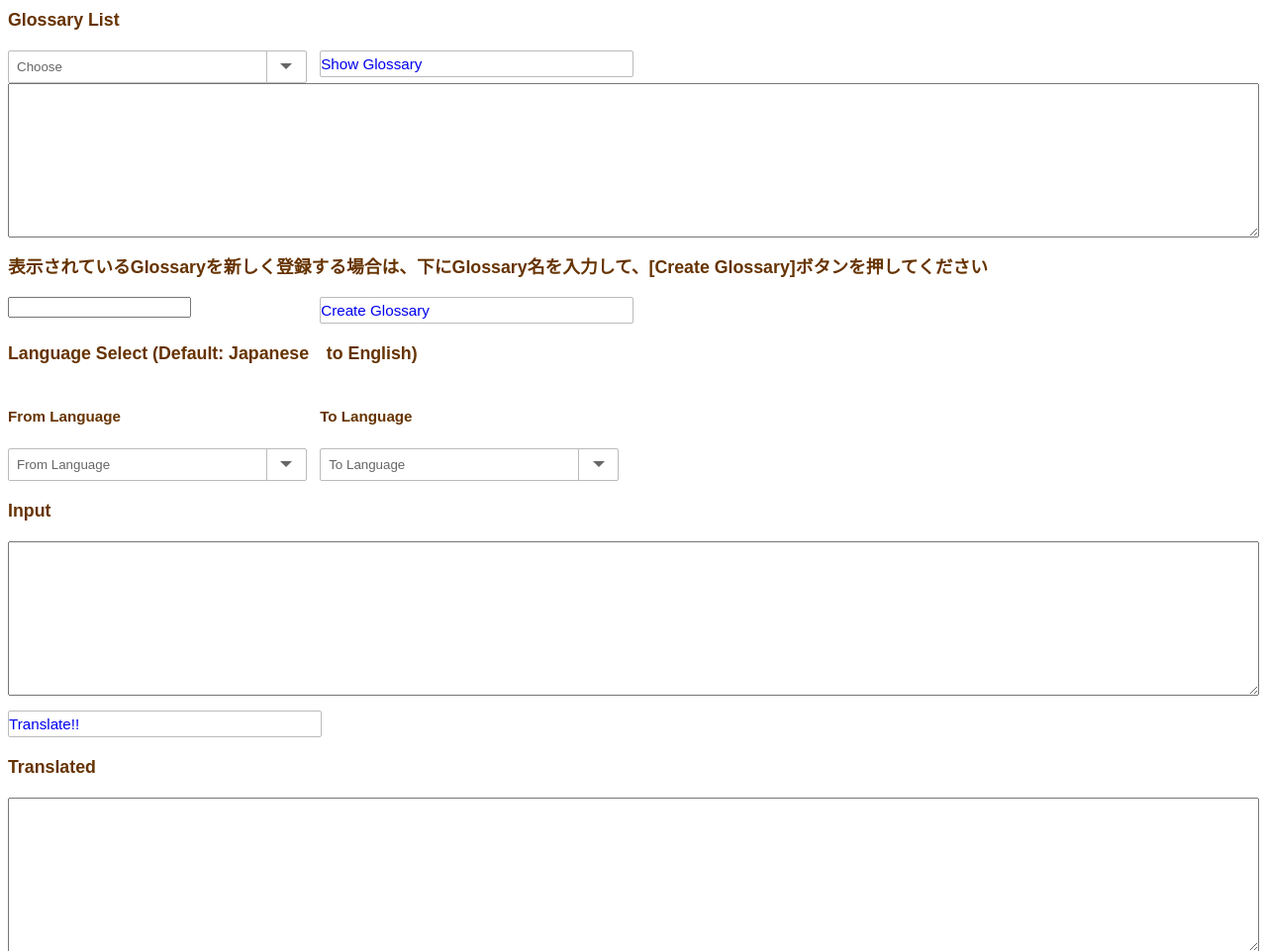
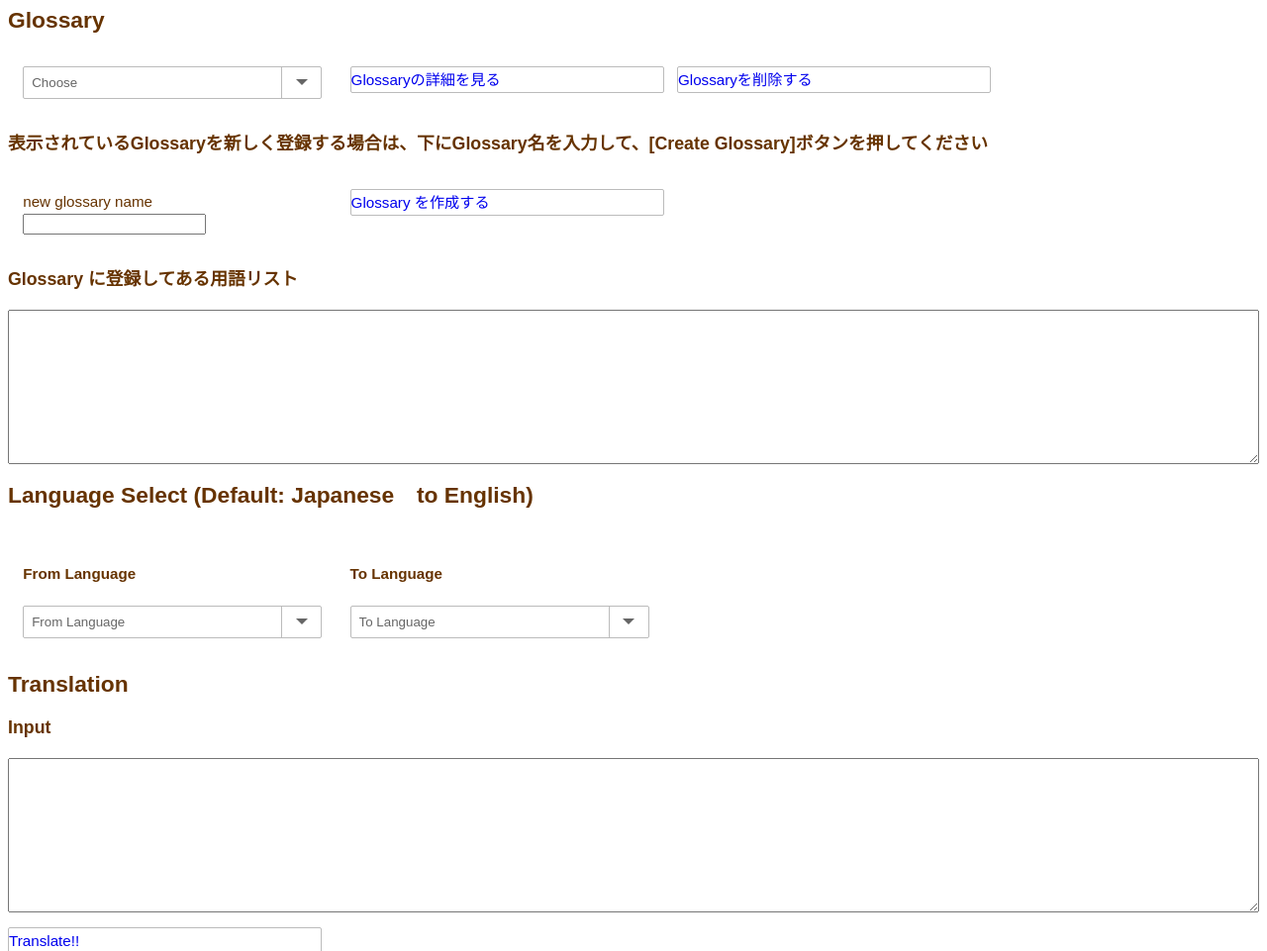
Before and after one commit to yutako0217/private-google-translate, a Flask app: template templates/index.html in a window 1280 px wide. Shown: the top 961 px of the page at 99% size. Run offline with Flask 2, Linux system fonts and the light colour scheme; the template is opened without the code that fills it, so the values that code supplies are empty; parts of the project's set-up code (start-up, migrations or seed data) failed here and were passed over.

Commit message:
add glossary delete

```diff
--- a/app.py
+++ b/app.py
@@ -41,6 +41,19 @@ def glossarycat():
     glossary_input = __get_gcs_input(input_uri)
     return glossary_input
 
+@app.route('/deleteglossary', methods=["POST"])
+def deleteglossary():
+    deleteglossary = None
+    if request.method != 'POST':
+        return ""
+
+    content = request.json
+    glossaryname = content['glossaryname']
+
+    glossary_client = GlossaryClient(PROJECT_ID, GLOSSARY_LOCATION)
+    response = glossary_client.delete_glossary(glossaryname)
+    print(response)
+    return 'ok'
 
 @app.route('/createglossary', methods=["POST"])
 def glossarycreate():
--- a/templates/index.html
+++ b/templates/index.html
@@ -69,11 +69,23 @@
                 }
             });
         }
+
+        async function deleteGlossary() {
+            const glossary_select = document.getElementById("glossaries").value;
+            const response = await axios({
+                "method": "POST",
+                "url": "/deleteglossary",
+                "data": {
+                    "glossaryname": glossary_select
+                }
+            });
+            console.log(response.data);
+        }
     </script>
 </head>
 <body>
 
-<h3 class="text-muted">Glossary List</h3>
+<h2 class="text-muted">Glossary</h2>
 <div class="parent">
     <div class="child">
         <div class="glossary_select cp_sl02">
@@ -88,24 +100,30 @@
         </div>
     </div>
     <div class="child">
-        <a href="#" class="cp_btn" onclick="getGlossaryCat()">Show Glossary</a>
+        <a href="#" class="cp_btn" onclick="getGlossaryCat()">Glossaryの詳細を見る</a>
+    </div>
+    <div class="child">
+        <a href="#" class="cp_btn" onclick="deleteGlossary()">Glossaryを削除する</a>
+    </div>
+</div>
+<h3 class="text-muted">表示されているGlossaryを新しく登録する場合は、下にGlossary名を入力して、[Create Glossary]ボタンを押してください</h3>
+<div class="parent">
+    <div class="child">
+        <a>new glossary name</a>
+        <input type="text" id="glossary_name" name="glossary_name" width="300"><br>
+    </div>
+    <div class="child">
+        <a href="#" class="cp_btn" onclick="createGlossary()">Glossary を作成する</a>
     </div>
 </div>
 <div class="glossary_cat">
+    <h3 class="text-muted">Glossary に登録してある用語リスト</h3>
     <label for="glossary_cat"></label>
     <textarea class="textarea" id="glossary_cat" name="glossary_cat" rows="10"></textarea><br>
 </div>
 
-<h3 class="text-muted">表示されているGlossaryを新しく登録する場合は、下にGlossary名を入力して、[Create Glossary]ボタンを押してください</h3>
-<div class="parent">
-    <div class="child">
-        <input type="text" id="glossary_name" name="glossary_name" width="300"><br>
-    </div>
-    <div class="child">
-        <a href="#" class="cp_btn" onclick="createGlossary()">Create Glossary</a>
-    </div>
-</div>
-<h3 class="text-muted">Language Select (Default: Japanese　to English)</h3>
+
+<h2 class="text-muted">Language Select (Default: Japanese　to English)</h2>
 <div class="parent">
     <div class="child">
         <h4>From Language</h4>
@@ -116,6 +134,7 @@
                 <option value="ja">ja</option>
                 <option value="es">es</option>
                 <option value="zh">zh</option>
+                <option value="ko">ko</option>
             </select>
         </div>
     </div>
@@ -129,6 +148,7 @@
                 <option value="ja">ja</option>
                 <option value="es">es</option>
                 <option value="zh">zh</option>
+                <option value="ko">ko</option>
             </select>
         </div>
     </div>
@@ -137,6 +157,7 @@
 
 <div class="under-element"></div>
 
+<h2 class="text-muted">Translation</h2>
 <form name="form1">
     <h3 class="text-muted">Input</h3>
     <label for="input"></label>
@@ -167,7 +188,7 @@
 
     .child {
         width: 300px;
-        padding-right: 1em;
+        padding: 1em;
     }
 
     .under-element {
```
Also changed, not shown: translate/glossary.py (+11 -0 lines).
